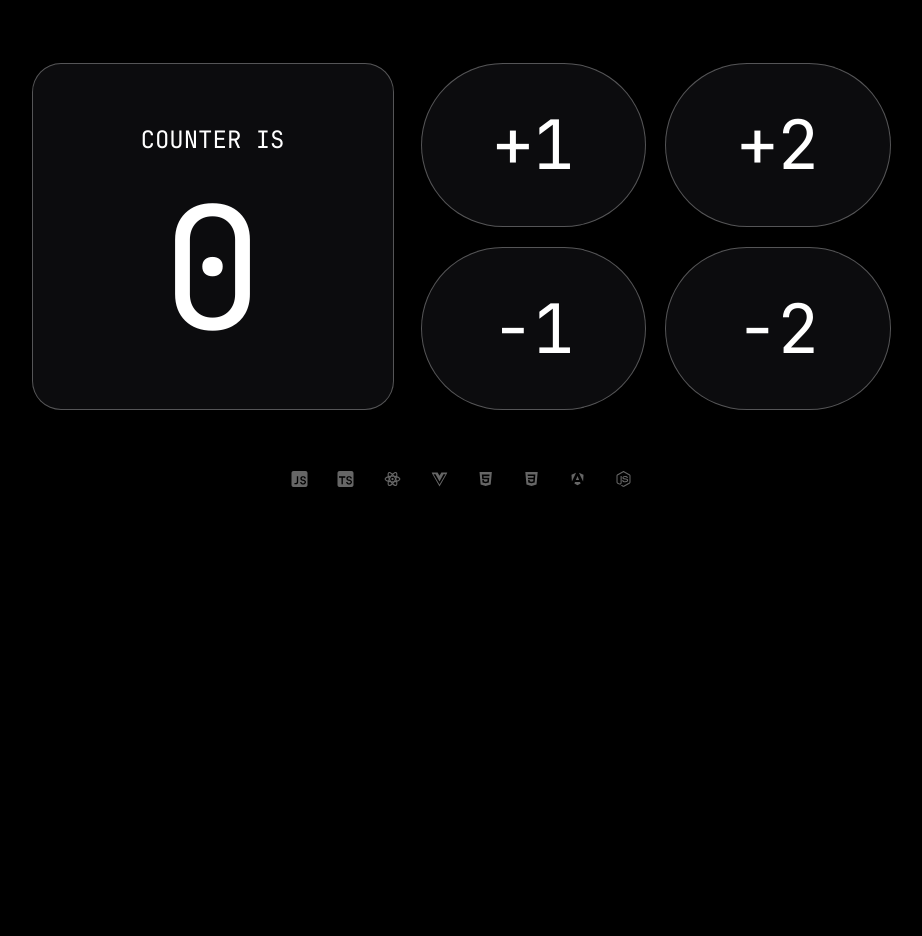
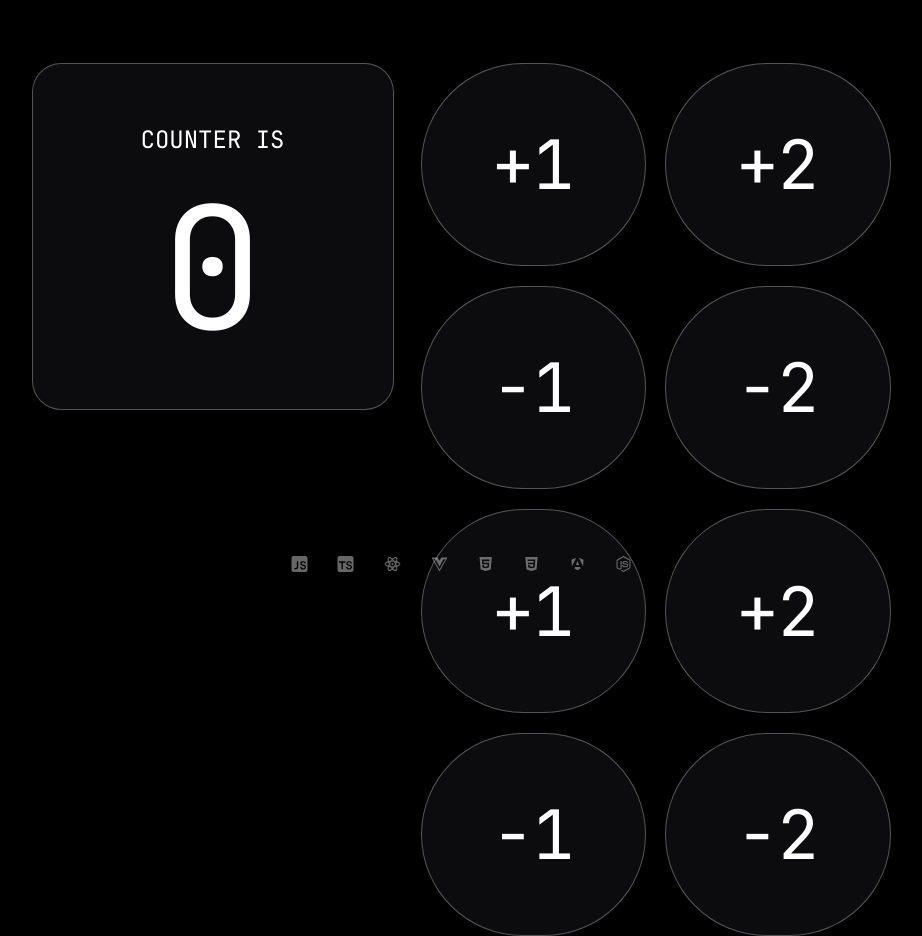
Before and after one commit to Ivan-khodorov/first-project, a website built with Vite: page index.html in a window 1280 px wide. Shown: the part 273-1209 px from the top of the page, without its empty margins (179-1101 px from the left). Before the commit the page ends 801 px from the top, so only its background shows below. Built offline with nearby package versions, Linux system fonts and the light colour scheme.

Commit message:
Update index.html

```diff
--- a/index.html
+++ b/index.html
@@ -29,6 +29,10 @@
       <button id="increaseByTwo" type="button">+2</button>
       <button id="decreaseByOne" type="button">-1</button>
       <button id="decreaseByTwo" type="button">-2</button>
+      <button  type="button">+1</button>
+      <button  type="button">+2</button>
+      <button  type="button">-1</button>
+      <button  type="button">-2</button>
     </div>
   </section>
 </main>
```
